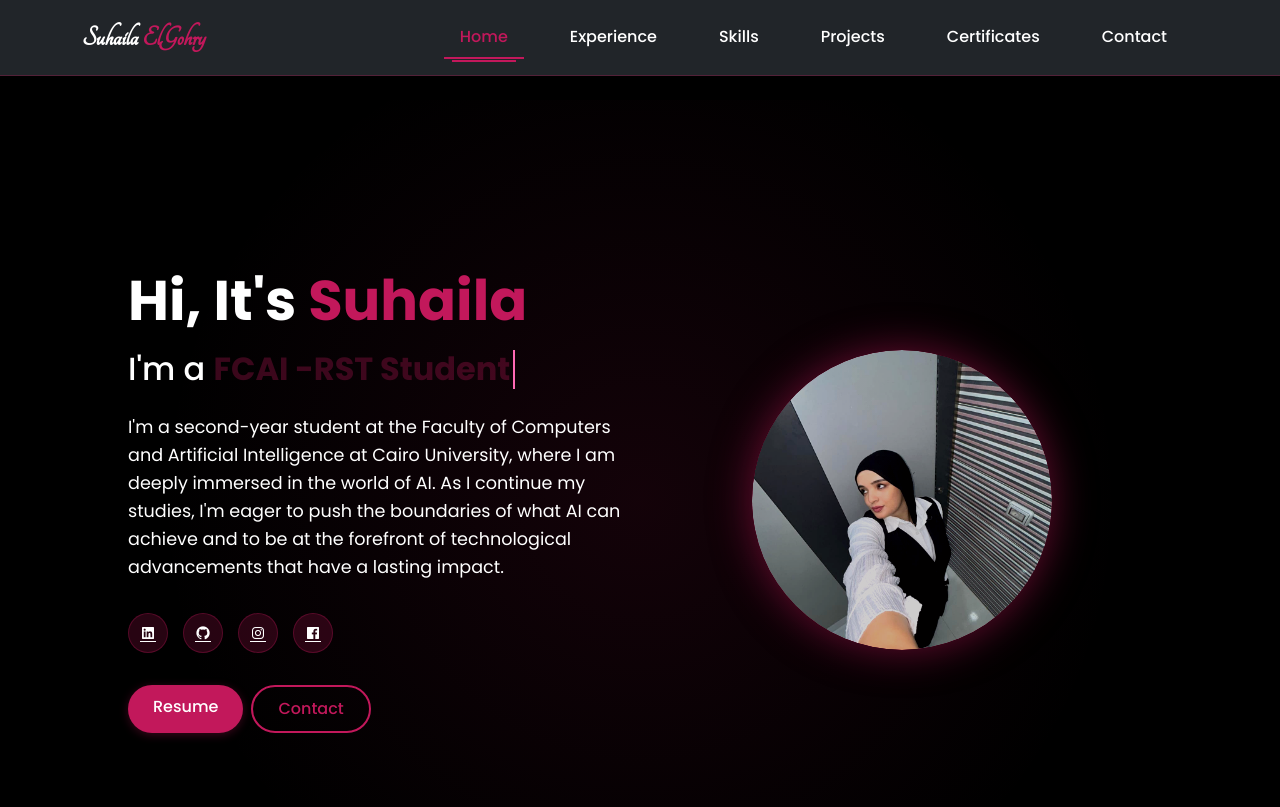
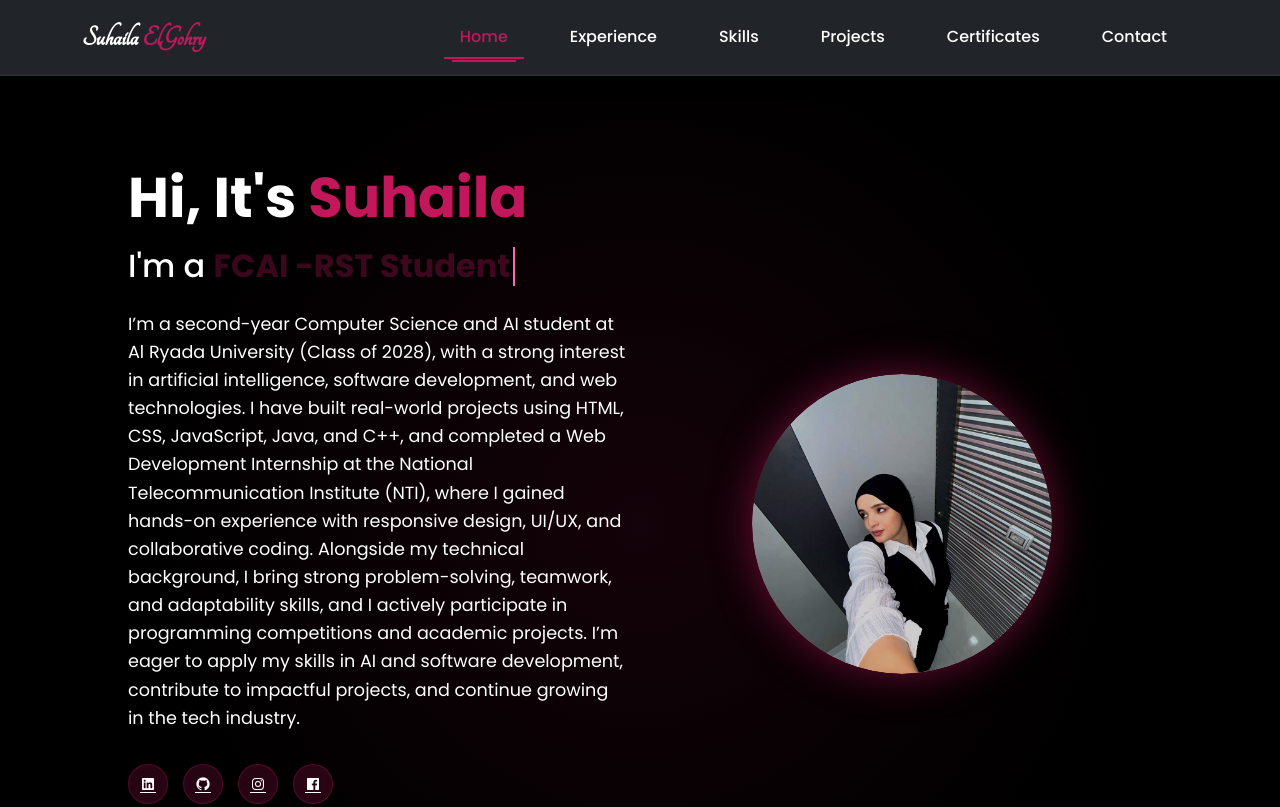
Before and after one commit to suhailamahfouz/Portfolio, a plain HTML site: page index.html in a window 1280 px wide. Shown: the top 807 px of the page. Drawn offline with nearby package versions, Linux system fonts and the light colour scheme.

Commit message:
about me

```diff
--- a/index.html
+++ b/index.html
@@ -71,7 +71,7 @@
         </div>
       </div>
 
-      <!-- Mobile Offcanvas Menu -->
+
       <div
         class="offcanvas offcanvas-end bg-dark"
         tabindex="-1"
@@ -127,12 +127,13 @@
             </h3>
 
             <p>
-              I'm a second-year student at the Faculty of Computers and
-              Artificial Intelligence at Cairo University, where I am deeply
-              immersed in the world of AI. As I continue my studies, I'm eager
-              to push the boundaries of what AI can achieve and to be at the
-              forefront of technological advancements that have a lasting
-              impact.
+              I’m a second-year Computer Science and AI student at Al Ryada University (Class of 2028), with a strong interest in artificial intelligence, software development, and web technologies.
+
+I have built real-world projects using HTML, CSS, JavaScript, Java, and C++, and completed a Web Development Internship at the National Telecommunication Institute (NTI), where I gained hands-on experience with responsive design, UI/UX, and collaborative coding.
+
+Alongside my technical background, I bring strong problem-solving, teamwork, and adaptability skills, and I actively participate in programming competitions and academic projects.
+
+I’m eager to apply my skills in AI and software development, contribute to impactful projects, and continue growing in the tech industry.
             </p>
             <div class="social-icons">
               <a
```
